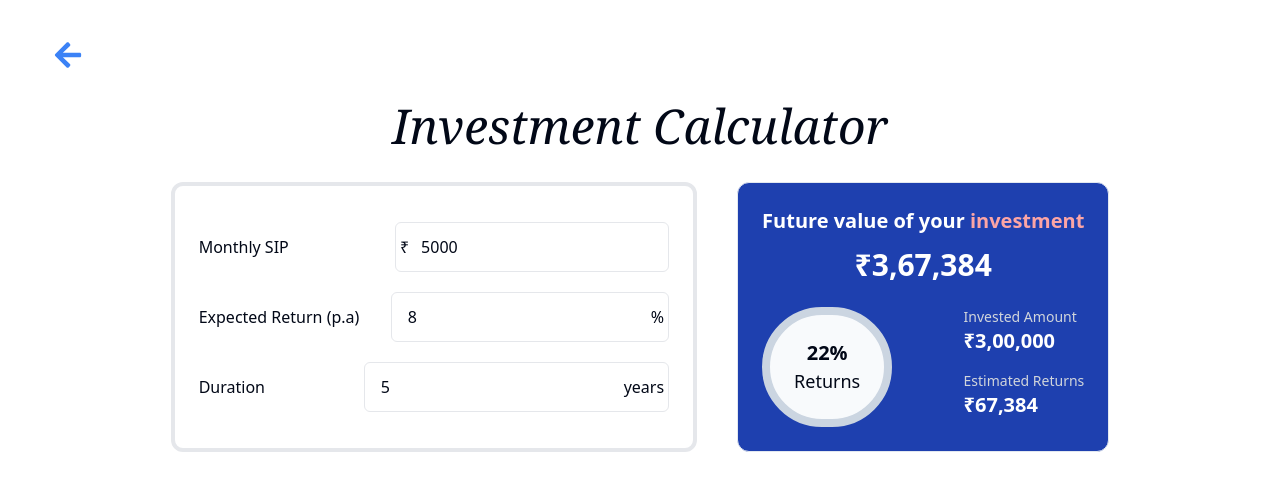
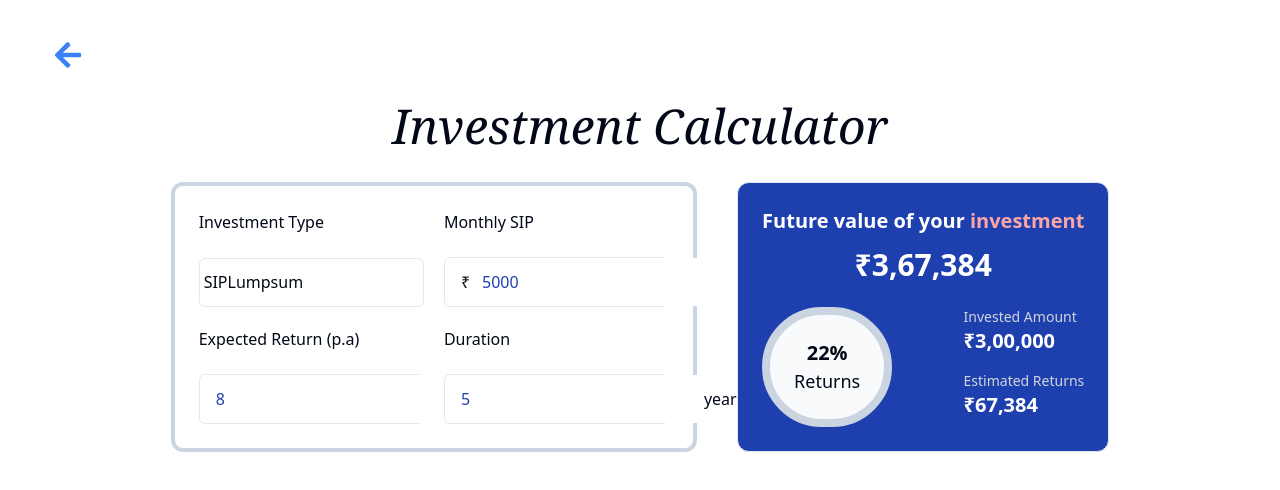
Before and after one commit to shahbaz4783/rapidtoolkit, a React (Vite) app: page /investment-calculator in a window 1280 px wide. Shown: the top 490 px of the page. Built offline with nearby package versions, Linux system fonts and the light colour scheme.

Commit message:
fix styling bugs

```diff
--- a/src/app/InvestmentCalculator.tsx
+++ b/src/app/InvestmentCalculator.tsx
@@ -20,7 +20,7 @@ export const InvestmentCalculator: React.FC = () => {
 	};
 	return (
 		<Main title='Investment Calculator'>
-			<div className='md:w-4/5 m-auto flex flex-col md:flex-row gap-10 justify-between'>
+			<div className='md:w-4/5 md:m-auto flex flex-col md:flex-row gap-10 justify-between'>
 				<InvestmentInputField
 					userInput={userInput}
 					onChangeProp={handleChange}
--- a/src/components/Back.tsx
+++ b/src/components/Back.tsx
@@ -2,5 +2,9 @@ import { Link } from 'react-router-dom';
 import { FaArrowLeft } from 'react-icons/fa';
 
 export const Back = () => {
-	return <Link to={'..'} relative='path' className='text-3xl text-blue-500'><FaArrowLeft /></Link>;
+	return (
+		<Link to={'..'} relative='path' className='text-3xl text-blue-500 w-max'>
+			<FaArrowLeft />
+		</Link>
+	);
 };
--- a/src/components/InvestmentInputField.tsx
+++ b/src/components/InvestmentInputField.tsx
@@ -5,12 +5,22 @@ export const InvestmentInputField: React.FC<InputFieldFunction> = ({
 	onChangeProp,
 }) => {
 	return (
-		<section className='md:w-4/12 flex flex-col gap-5 justify-center flex-1 border-4 border-gray-200 rounded-xl p-6'>
-			<article className='flex justify-between items-center'>
+		<section className='md:w-4/12 grid grid-cols-1 md:grid-cols-2 gap-5 justify-center flex-1 border-4 border-slate-300 rounded-xl p-6'>
+			<article className='flex flex-col'>
+				<label className='flex-1' htmlFor='sip'>
+					Investment Type
+				</label>
+				<div className='flex items-center flex-1 px-1 border border-gray-200 rounded-md'>
+					<span>SIP</span>
+					<span>Lumpsum</span>
+				</div>
+			</article>
+
+			<article className='flex flex-col'>
 				<label className='flex-1' htmlFor='sip'>
 					Monthly SIP
 				</label>
-				<div className='flex items-center flex-1 px-1 border border-gray-200 rounded-md'>
+				<div className='flex items-center flex-1 px-4 border border-gray-200 rounded-md'>
 					<span>₹</span>
 					<NumInput
 						value={userInput.monthlySIP}
@@ -19,7 +29,8 @@ export const InvestmentInputField: React.FC<InputFieldFunction> = ({
 					/>
 				</div>
 			</article>
-			<article className='flex justify-between items-center'>
+
+			<article className='flex flex-col'>
 				<label className='flex-1' htmlFor='roi'>
 					Expected Return (p.a)
 				</label>
@@ -32,7 +43,8 @@ export const InvestmentInputField: React.FC<InputFieldFunction> = ({
 					<span>%</span>
 				</div>
 			</article>
-			<article className='flex justify-between items-center'>
+
+			<article className='flex flex-col'>
 				<label className='flex-1' htmlFor='duration'>
 					Duration
 				</label>
--- a/src/components/NumInput.tsx
+++ b/src/components/NumInput.tsx
@@ -3,7 +3,7 @@ export const NumInput: React.FC<Input> = ({ ...props }) => {
 	return (
 		<input
 			type='number'
-			className='p-3 focus:outline-none focus:border-blue-500 rounded-md'
+			className='p-3 focus:outline-none focus:border-blue-500 rounded-md text-blue-800'
 			{...props}
 		/>
 	);
--- a/src/index.css
+++ b/src/index.css
@@ -74,3 +74,11 @@
     @apply bg-background text-foreground;
   }
 }
+
+@layer base {
+  input[type="number"]::-webkit-inner-spin-button,
+  input[type="number"]::-webkit-outer-spin-button {
+    -webkit-appearance: none;
+    margin: 0;
+  }
+}
```
